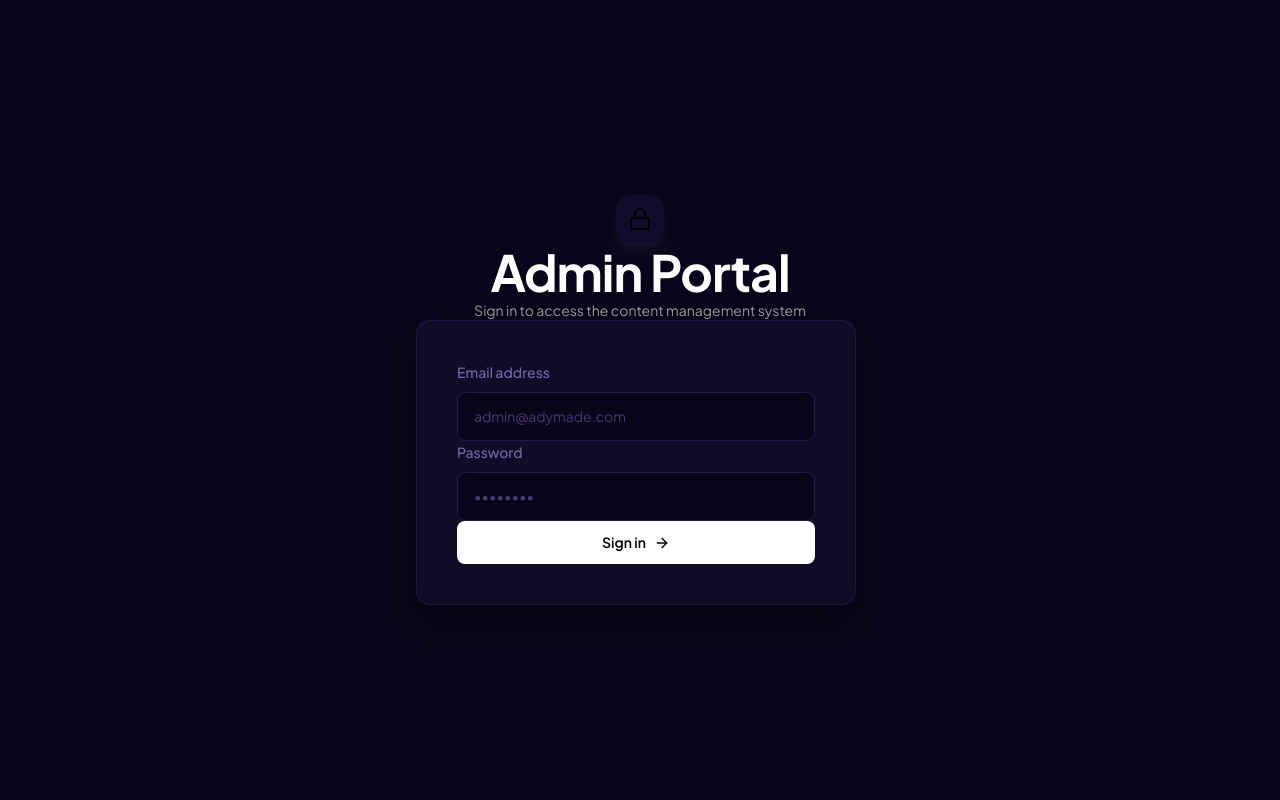
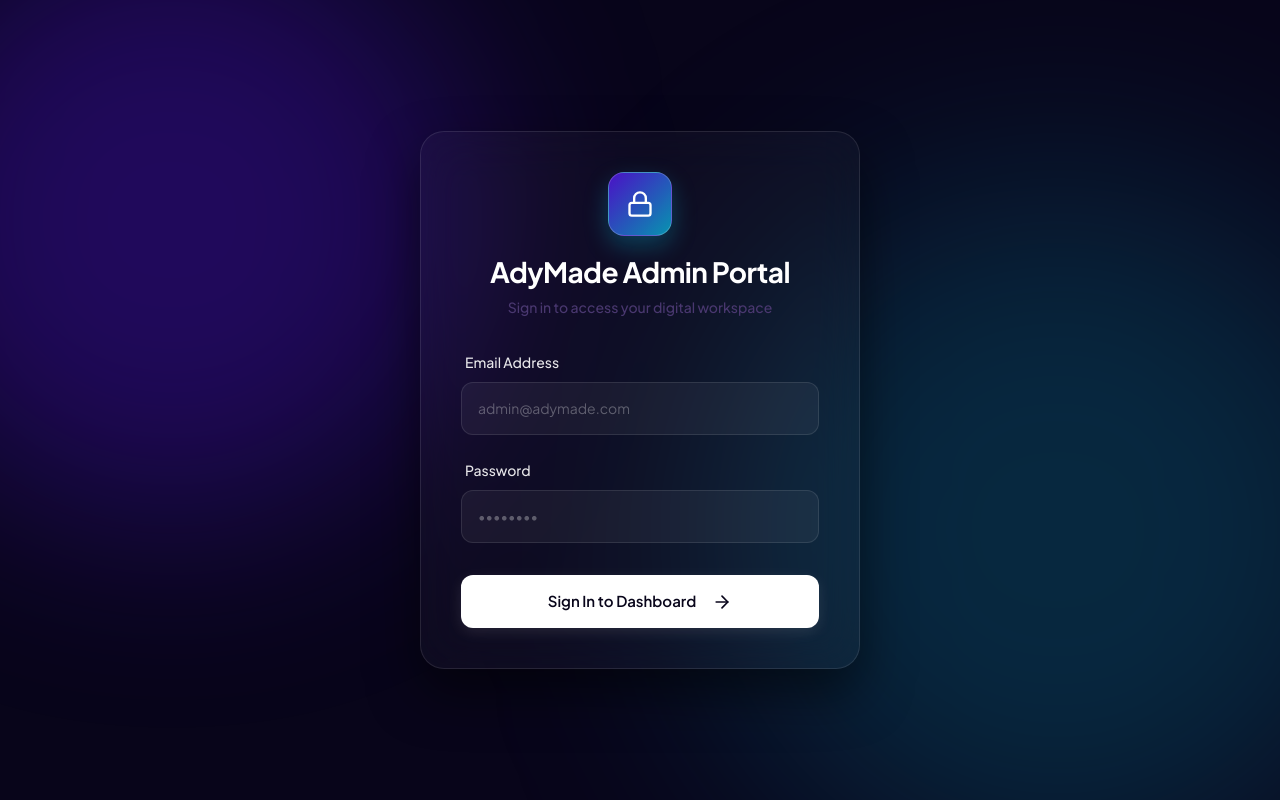
Before and after one commit to adymadedigital/Adymade, a SvelteKit app: page /login in a window 1280 px wide. Built offline with nearby package versions, Linux system fonts and the light colour scheme; no server answers.

Commit message:
login_page

```diff
--- a/src/app.css
+++ b/src/app.css
@@ -2319,24 +2319,165 @@
 	color: #ef4444;
 }
 
+/* Liquid Glassmorphism Login Update */
 .admin-login-wrapper {
 	min-height: 100vh;
 	display: flex;
-	flex-direction: column;
 	justify-content: center;
 	align-items: center;
 	padding: 20px;
 	background: var(--color-abyss);
-}
-
-.admin-login-box {
+	position: relative;
+	overflow: hidden;
+}
+
+.admin-login-ambient-1 {
+	position: absolute;
+	top: -10%;
+	left: -10%;
+	width: 50vw;
+	height: 50vw;
+	max-width: 600px;
+	max-height: 600px;
+	border-radius: 50%;
+	background: rgba(90, 20, 240, 0.3);
+	filter: blur(100px);
+	pointer-events: none;
+}
+
+.admin-login-ambient-2 {
+	position: absolute;
+	bottom: -10%;
+	right: -10%;
+	width: 60vw;
+	height: 60vw;
+	max-width: 700px;
+	max-height: 700px;
+	border-radius: 50%;
+	background: rgba(6, 182, 212, 0.2);
+	filter: blur(120px);
+	pointer-events: none;
+}
+
+.admin-login-container {
+	position: relative;
 	width: 100%;
 	max-width: 440px;
-	background: var(--color-deep-space);
-	border: 1px solid rgba(54, 40, 112, 0.4);
-	border-radius: var(--radius-md);
+	z-index: 10;
+}
+
+.admin-login-box {
+	background: rgba(255, 255, 255, 0.03);
+	backdrop-filter: blur(24px);
+	-webkit-backdrop-filter: blur(24px);
+	border: 1px solid rgba(255, 255, 255, 0.1);
+	border-radius: 24px;
 	padding: 40px;
-	box-shadow: 0 20px 40px rgba(0, 0, 0, 0.5);
+	box-shadow: 0 24px 50px rgba(0, 0, 0, 0.5);
+}
+
+.admin-login-header {
+	display: flex;
+	flex-direction: column;
+	align-items: center;
+	margin-bottom: 32px;
+	text-align: center;
+}
+
+.admin-login-header .admin-icon-box {
+	width: 64px;
+	height: 64px;
+	border-radius: 16px;
+	background: linear-gradient(135deg, rgba(90, 20, 240, 0.8), rgba(6, 182, 212, 0.8));
+	display: flex;
+	align-items: center;
+	justify-content: center;
+	margin-bottom: 20px;
+	box-shadow: 0 10px 25px rgba(6, 182, 212, 0.3);
+	color: white;
+	border: 1px solid rgba(255,255,255,0.2);
+}
+
+.admin-login-header h2 {
+	font-size: 28px;
+	font-weight: 700;
+	color: white;
+	margin-bottom: 8px;
+	letter-spacing: -0.02em;
+}
+
+.admin-login-header p {
+	font-size: 14px;
+	color: var(--color-muted);
+	font-weight: 500;
+}
+
+.admin-login-form {
+	display: flex;
+	flex-direction: column;
+	gap: 24px;
+}
+
+.admin-form-group {
+	display: flex;
+	flex-direction: column;
+	gap: 8px;
+}
+
+.admin-form-group .admin-label {
+	margin-left: 4px;
+	color: rgba(255, 255, 255, 0.9);
+}
+
+.flex-between {
+	display: flex;
+	justify-content: space-between;
+	align-items: center;
+}
+
+.glass-input {
+	background: rgba(255, 255, 255, 0.05) !important;
+	border: 1px solid rgba(255, 255, 255, 0.1) !important;
+	border-radius: 12px !important;
+	padding: 14px 16px !important;
+	color: white !important;
+	transition: all 0.3s ease !important;
+	margin-top: 0 !important;
+}
+
+.glass-input:focus {
+	border-color: rgba(6, 182, 212, 0.5) !important;
+	box-shadow: 0 0 0 4px rgba(6, 182, 212, 0.1) !important;
+	outline: none !important;
+	background: rgba(255, 255, 255, 0.08) !important;
+}
+
+.glass-input::placeholder {
+	color: rgba(255, 255, 255, 0.3);
+}
+
+.admin-form-actions {
+	margin-top: 8px;
+}
+
+.glass-btn {
+	width: 100%;
+	background: white !important;
+	color: #08051a !important;
+	border-radius: 12px !important;
+	padding: 14px 20px !important;
+	font-weight: 600 !important;
+	font-size: 15px !important;
+	transition: all 0.3s ease !important;
+	box-shadow: 0 4px 15px rgba(255, 255, 255, 0.1) !important;
+	display: flex !important;
+	align-items: center !important;
+	justify-content: center !important;
+}
+
+.glass-btn:hover:not(:disabled) {
+	transform: translateY(-2px) scale(1.01) !important;
+	box-shadow: 0 10px 25px rgba(255, 255, 255, 0.25) !important;
 }
 
 .admin-table-row {
--- a/src/routes/login/+page.svelte
+++ b/src/routes/login/+page.svelte
@@ -31,24 +31,23 @@
 	<title>Login | Adymade CMS</title>
 </svelte:head>
 
-<div class="admin-login-wrapper selection:bg-white/20">
-	<div class="sm:mx-auto sm:w-full sm:max-w-md">
-		<div class="flex justify-center">
-			<div class="admin-icon-box shadow-lg shadow-white/5 bg-white">
-				<Lock class="w-6 h-6 text-black" />
+<div class="admin-login-wrapper">
+	<!-- Ambient Background Elements handled in CSS -->
+	<div class="admin-login-ambient-1"></div>
+	<div class="admin-login-ambient-2"></div>
+
+	<div class="admin-login-container">
+		<div class="admin-login-box">
+
+			<div class="admin-login-header">
+				<div class="admin-icon-box">
+					<Lock class="w-7 h-7 text-white" />
+				</div>
+				<h2>AdyMade Admin Portal</h2>
+				<p>Sign in to access your digital workspace</p>
 			</div>
-		</div>
-		<h2 class="mt-6 text-center text-3xl font-bold tracking-tight text-white">
-			Admin Portal
-		</h2>
-		<p class="mt-2 text-center text-sm text-neutral-400">
-			Sign in to access the content management system
-		</p>
-	</div>
 
-	<div class="mt-8 sm:mx-auto sm:w-full sm:max-w-md">
-		<div class="admin-login-box">
-			<form class="space-y-6" onsubmit={(e) => { e.preventDefault(); handleLogin(); }}>
+			<form class="admin-login-form" onsubmit={(e) => { e.preventDefault(); handleLogin(); }}>
 				{#if error}
 					<div class="admin-alert error">
 						<svg class="w-5 h-5 shrink-0 mt-0.5" fill="none" viewBox="0 0 24 24" stroke="currentColor">
@@ -58,9 +57,9 @@
 					</div>
 				{/if}
 
-				<div>
+				<div class="admin-form-group">
 					<label for="email" class="admin-label">
-						Email address
+						Email Address
 					</label>
 					<input
 						id="email"
@@ -69,14 +68,14 @@
 						autocomplete="email"
 						required
 						bind:value={email}
-						class="admin-input"
+						class="admin-input glass-input"
 						placeholder="admin@adymade.com"
 					/>
 				</div>
 
-				<div>
-					<label for="password" class="admin-label">
-						Password
+				<div class="admin-form-group">
+					<label for="password" class="admin-label flex-between">
+						<span>Password</span>
 					</label>
 					<input
 						id="password"
@@ -85,24 +84,23 @@
 						autocomplete="current-password"
 						required
 						bind:value={password}
-						class="admin-input"
+						class="admin-input glass-input"
 						placeholder="••••••••"
 					/>
 				</div>
 
-				<div class="pt-2">
+				<div class="admin-form-actions">
 					<button
 						type="submit"
 						disabled={loading}
-						class="admin-btn w-full"
-						style="background: white; color: black;"
+						class="admin-btn glass-btn"
 					>
 						{#if loading}
-							<Loader2 class="w-4 h-4 animate-spin" />
-							Signing in...
+							<Loader2 class="w-5 h-5 animate-spin" style="margin-right: 8px;" />
+							Authenticating...
 						{:else}
-							Sign in
-							<ArrowRight class="w-4 h-4 transition-transform" />
+							Sign In to Dashboard
+							<ArrowRight class="w-5 h-5" style="margin-left: 8px;" />
 						{/if}
 					</button>
 				</div>
```
